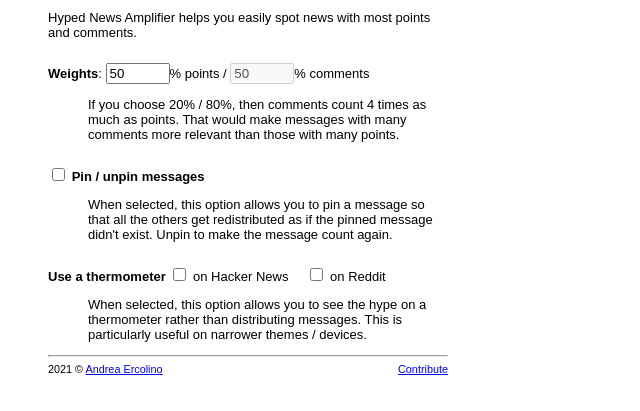
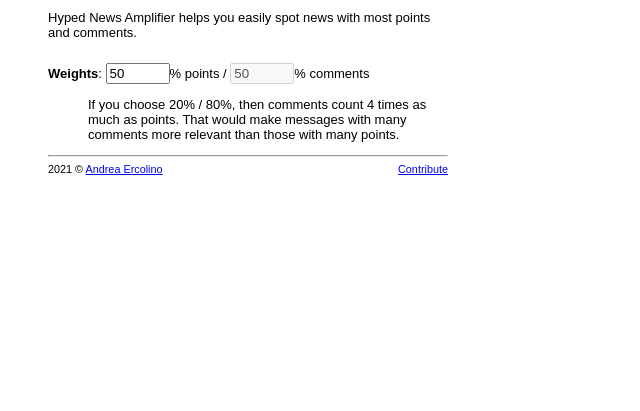
Before and after one commit to aercolino/Hype-Amplifier, a browser extension: page options.html in a window 1280 px wide. Shown: the part 63-474 px from the top of the page, without its empty margins (0-640 px from the left). Drawn offline with Linux system fonts and the light colour scheme.

Commit message:
Remove useless code

```diff
--- a/options.html
+++ b/options.html
@@ -52,27 +52,6 @@
                     That would make messages with many comments more relevant than those with many points.
                 </p>
             </dd>
-            <dt>
-                <input type="checkbox"> <strong>Pin / unpin messages</strong>
-            </dt>
-            <dd>
-                <p>
-                    When selected, this option allows you to pin a message so that all the others get
-                    redistributed as if the pinned message didn't exist. Unpin to make the message count again.
-                </p>
-            </dd>
-            <dt>
-                <strong>Use a thermometer</strong>
-                    <input type="checkbox"> on Hacker News
-                    &NonBreakingSpace;&NonBreakingSpace;&NonBreakingSpace;
-                    <input type="checkbox"> on Reddit
-            </dt>
-            <dd>
-                <p>
-                    When selected, this option allows you to see the hype on a thermometer rather than distributing messages.
-                    This is particularly useful on narrower themes / devices.
-                </p>
-            </dd>
         </dl>
 
     </div>
```
